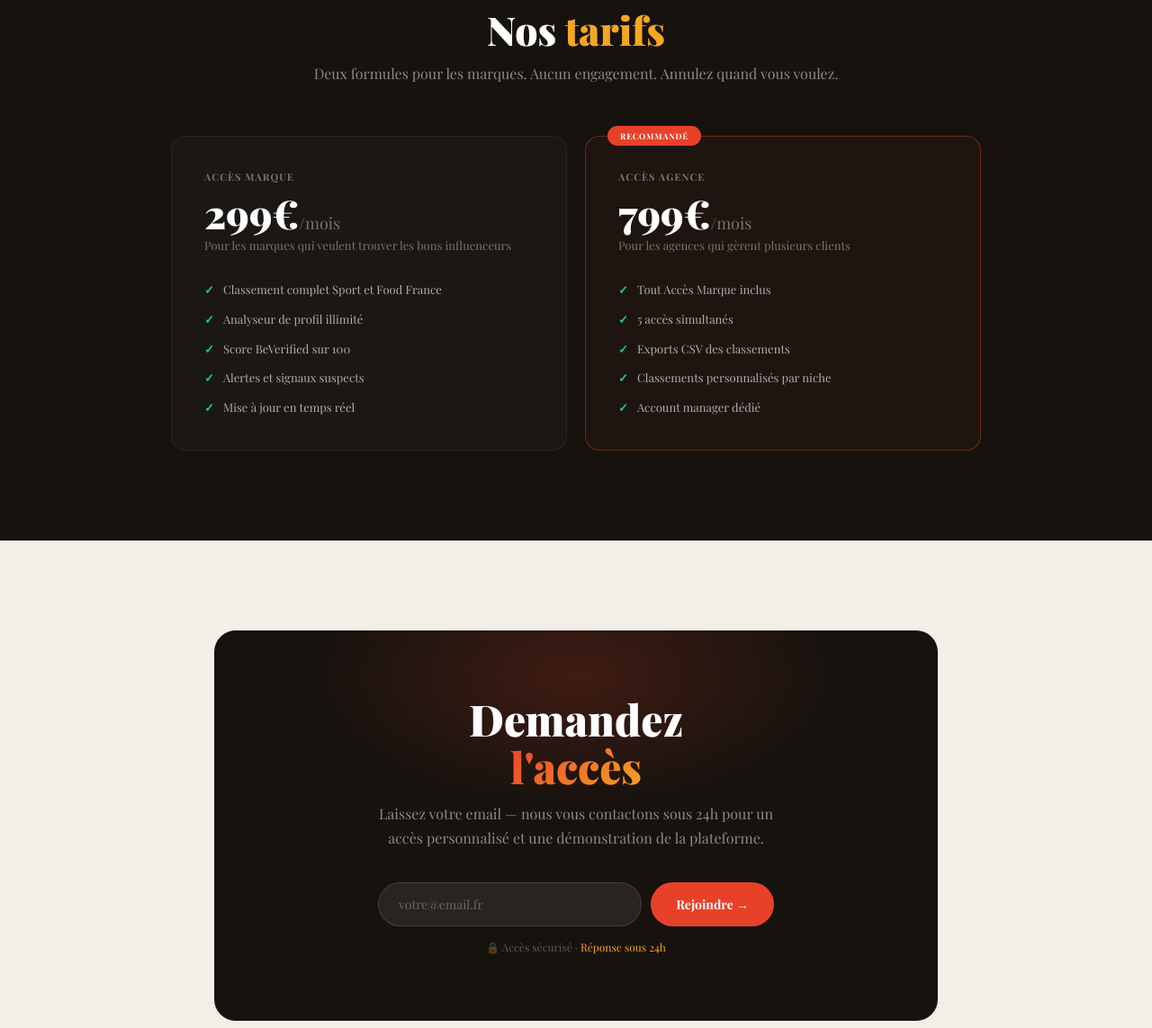
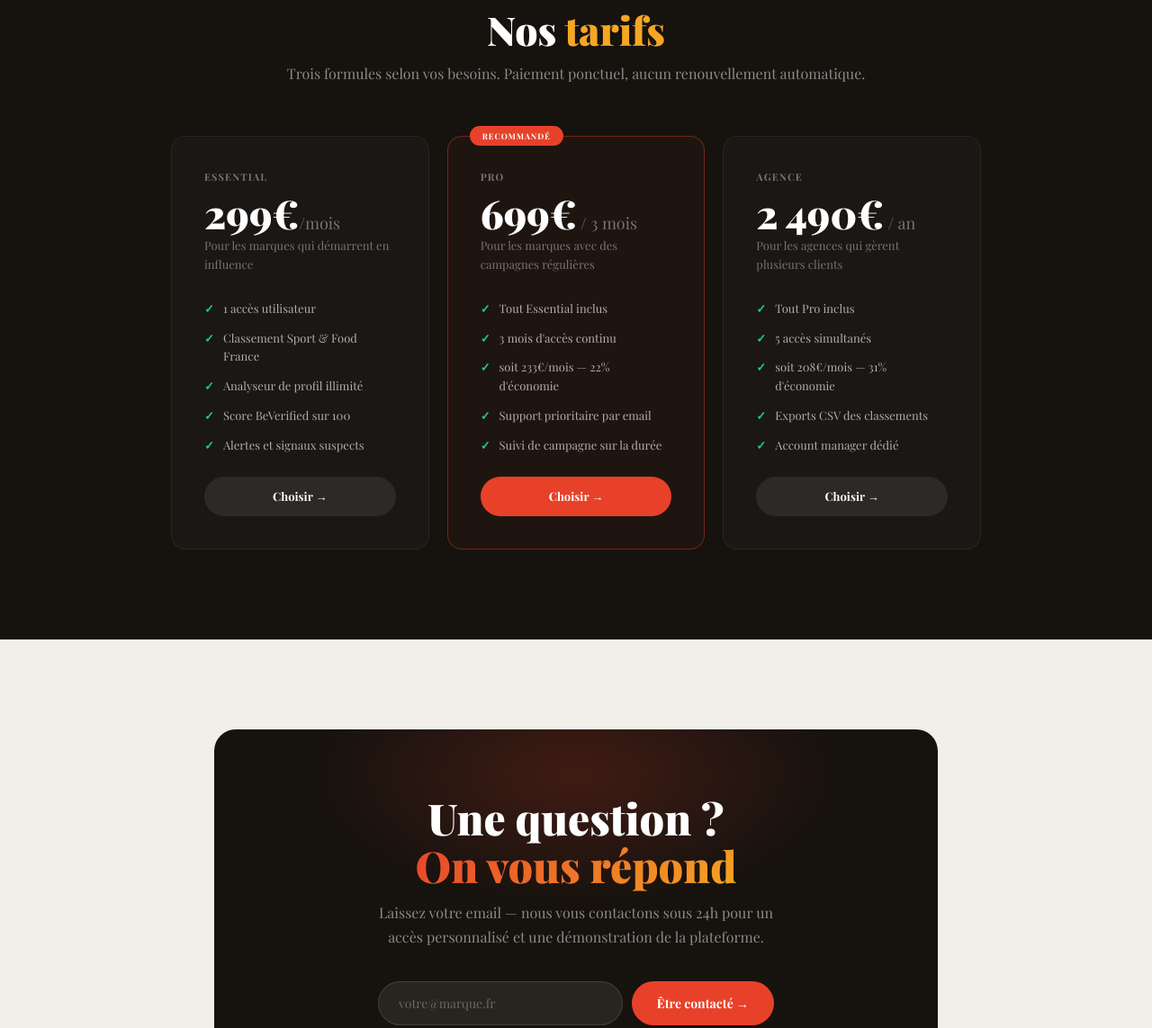
Before and after one commit to BeVerified-fr/beverified, a plain HTML site: page index.html in a window 1280 px wide. Shown: the part 3429-4572 px from the top of the page at 90% size. Drawn offline with nearby package versions, Linux system fonts and the light colour scheme; a web font is replaced by a local one.

Commit message:
Update index.html

```diff
--- a/index.html
+++ b/index.html
@@ -188,7 +188,7 @@ footer{background:var(--ink);padding:40px 48px;border-top:1px solid rgba(255,255
     <li><a href="#solution">Fonctionnalités</a></li>
     <li><a href="#comment">Comment ça marche</a></li>
     <li><a href="#tarifs">Tarifs</a></li>
-    <li><a href="#contact" class="nav-cta">Accès marque →</a></li>
+    <li><a href="/demarrer" class="nav-cta">Accès marque →</a></li>
   </ul>
 </nav>
 
@@ -198,7 +198,7 @@ footer{background:var(--ink);padding:40px 48px;border-top:1px solid rgba(255,255
     <h1>L'intelligence data au service<br>de vos <em>campagnes influence</em></h1>
     <p class="hero-sub">BeVerified certifie l'authenticité des audiences Instagram. <strong>Classement hebdomadaire</strong> des meilleurs profils France par niche : Sport, Food, Lifestyle et Beauté. Analyse de n'importe quel compte en 30 secondes.</p>
     <div class="btns">
-      <a href="#contact" class="btn-p">Demander l'accès →</a>
+      <a href="/demarrer" class="btn-p">Demander l'accès →</a>
       <a href="#solution" class="btn-s">Voir comment ça marche</a>
     </div>
     <div class="proof-row">
@@ -223,7 +223,7 @@ footer{background:var(--ink);padding:40px 48px;border-top:1px solid rgba(255,255
       <div class="mrow"><span class="mnum">2</span><div class="mav" style="background:#E8F5E9">⚽<div class="mvc">✓</div></div><div class="minfo"><div class="mname">Camille Roux</div><div class="mhandle">@camille.sport · Running</div></div><div><div class="mscore">92</div><div class="meng" style="color:#1EC8A0">187k · 4.2%</div></div></div>
       <div class="mrow"><span class="mnum">3</span><div class="mav" style="background:#FFF3E0">🏊<div class="mvc">✓</div></div><div class="minfo"><div class="mname">Alex Moreau</div><div class="mhandle">@alexswim · Natation</div></div><div><div class="mscore">88</div><div class="meng" style="color:#A89F96">94k · 3.1%</div></div></div>
       <div class="mrow"><span class="mnum">4</span><div class="mav" style="background:#FCE4EC">🧘<div class="mvc">✓</div></div><div class="minfo"><div class="mname">Sophie D.</div><div class="mhandle">@sophiedanse · Yoga</div></div><div><div class="mscore">84</div><div class="meng" style="color:#A89F96">156k · 2.9%</div></div></div>
-      <div class="mcta"><a href="#contact">Accéder au classement complet →</a></div>
+      <div class="mcta"><a href="/demarrer">Accéder au classement complet →</a></div>
     </div>
   </div>
 </div>
@@ -280,32 +280,47 @@ footer{background:var(--ink);padding:40px 48px;border-top:1px solid rgba(255,255
   <div class="pricing-s">
     <div class="pricing-inner">
       <h2>Nos <em>tarifs</em></h2>
-      <p class="psub">Deux formules pour les marques. Aucun engagement. Annulez quand vous voulez.</p>
-      <div class="pcards">
+      <p class="psub">Trois formules selon vos besoins. Paiement ponctuel, aucun renouvellement automatique.</p>
+      <div class="pcards" style="grid-template-columns:repeat(3,1fr)">
         <div class="pc">
-          <div class="pn">Accès Marque</div>
+          <div class="pn">Essential</div>
           <div class="pa">299€<span>/mois</span></div>
-          <div class="pd">Pour les marques qui veulent trouver les bons influenceurs</div>
+          <div class="pd">Pour les marques qui démarrent en influence</div>
           <ul class="pf">
-            <li>Classement complet Sport et Food France</li>
+            <li>1 accès utilisateur</li>
+            <li>Classement Sport &amp; Food France</li>
             <li>Analyseur de profil illimité</li>
             <li>Score BeVerified sur 100</li>
             <li>Alertes et signaux suspects</li>
-            <li>Mise à jour en temps réel</li>
           </ul>
+          <a href="/demarrer" style="display:block;margin-top:24px;background:rgba(255,255,255,0.08);color:white;text-align:center;padding:12px;border-radius:100px;text-decoration:none;font-size:13px;font-weight:700;transition:all .2s">Choisir →</a>
         </div>
         <div class="pc feat">
           <span class="fpill">Recommandé</span>
-          <div class="pn">Accès Agence</div>
-          <div class="pa">799€<span>/mois</span></div>
+          <div class="pn">Pro</div>
+          <div class="pa">699€<span> / 3 mois</span></div>
+          <div class="pd">Pour les marques avec des campagnes régulières</div>
+          <ul class="pf">
+            <li>Tout Essential inclus</li>
+            <li>3 mois d'accès continu</li>
+            <li>soit 233€/mois — 22% d'économie</li>
+            <li>Support prioritaire par email</li>
+            <li>Suivi de campagne sur la durée</li>
+          </ul>
+          <a href="/demarrer" style="display:block;margin-top:24px;background:var(--a1);color:white;text-align:center;padding:12px;border-radius:100px;text-decoration:none;font-size:13px;font-weight:700;transition:all .2s">Choisir →</a>
+        </div>
+        <div class="pc">
+          <div class="pn">Agence</div>
+          <div class="pa">2 490€<span> / an</span></div>
           <div class="pd">Pour les agences qui gèrent plusieurs clients</div>
           <ul class="pf">
-            <li>Tout Accès Marque inclus</li>
+            <li>Tout Pro inclus</li>
             <li>5 accès simultanés</li>
+            <li>soit 208€/mois — 31% d'économie</li>
             <li>Exports CSV des classements</li>
-            <li>Classements personnalisés par niche</li>
             <li>Account manager dédié</li>
           </ul>
+          <a href="/demarrer" style="display:block;margin-top:24px;background:rgba(255,255,255,0.08);color:white;text-align:center;padding:12px;border-radius:100px;text-decoration:none;font-size:13px;font-weight:700;transition:all .2s">Choisir →</a>
         </div>
       </div>
     </div>
@@ -316,11 +331,11 @@ footer{background:var(--ink);padding:40px 48px;border-top:1px solid rgba(255,255
   <div class="cta-s">
     <div class="cbox">
       <div class="cglow"></div>
-      <h2 class="ctitle">Demandez<br><em>l'accès</em></h2>
+      <h2 class="ctitle">Une question ?<br><em>On vous répond</em></h2>
       <p class="csub">Laissez votre email — nous vous contactons sous 24h pour un accès personnalisé et une démonstration de la plateforme.</p>
       <div class="wform">
-        <input type="email" class="winput" placeholder="votre@email.fr" id="wEmail">
-        <button class="wbtn" id="wBtn" type="button">Rejoindre →</button>
+        <input type="email" class="winput" placeholder="votre@marque.fr" id="wEmail">
+        <button class="wbtn" id="wBtn" type="button">Être contacté →</button>
       </div>
       <div class="wnote" id="wNote">🔒 Accès sécurisé · <span>Réponse sous 24h</span></div>
     </div>
@@ -357,18 +372,18 @@ btn.addEventListener('click', function() {
   })
   .then(function(r){ return r.json(); })
   .then(function() {
-    note.innerHTML = '✅ Demande reçue ! Vous recevrez vos accès sous 24h.';
+    note.innerHTML = '✅ Message reçu ! Nous vous contactons sous 24h.';
     note.style.color = '#1EC8A0';
     inp.value = '';
   })
   .catch(function() {
-    note.innerHTML = '✅ Demande reçue ! Vous recevrez vos accès sous 24h.';
+    note.innerHTML = '✅ Message reçu ! Nous vous contactons sous 24h.';
     note.style.color = '#1EC8A0';
     inp.
     inp.value = '';
   })
   .finally(function() {
-    btn.textContent = 'Rejoindre →';
+    btn.textContent = 'Être contacté →';
     btn.disabled = false;
   });
 });
```
